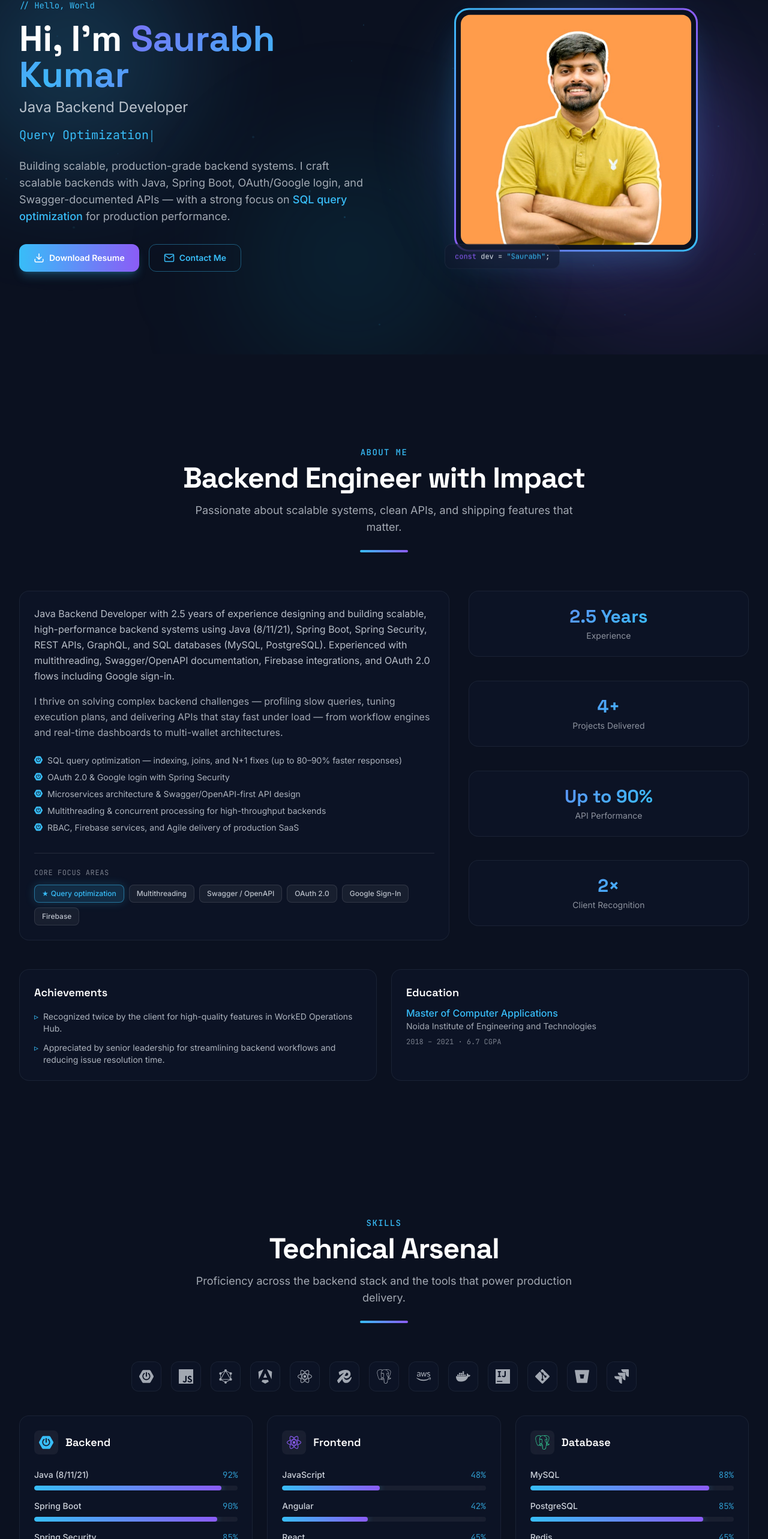
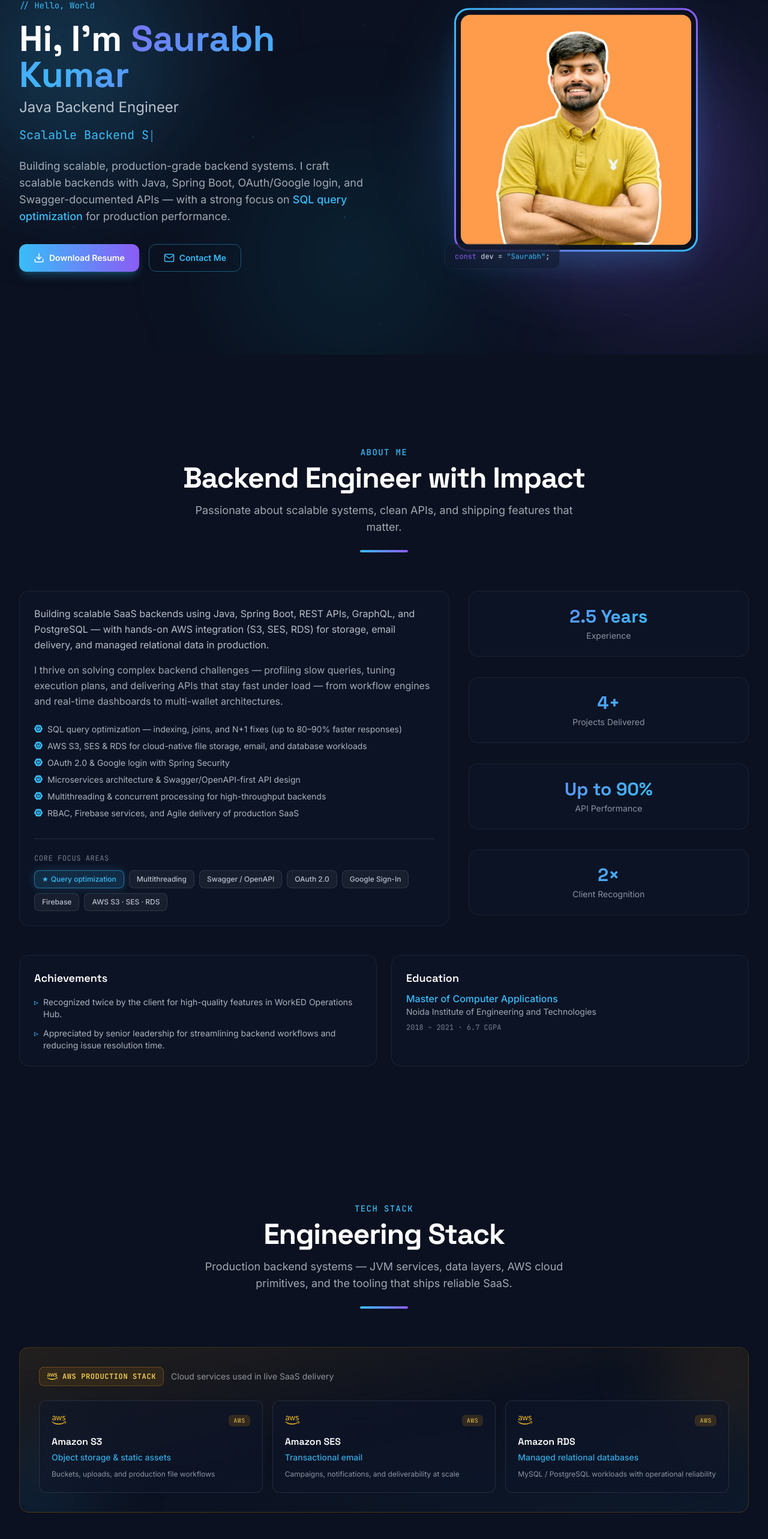
Before and after one commit to kumarsaurabhsingh475-cloud/portfolio, a React (Vite) app: page / in a window 1280 px wide. Shown: the part 209-2775 px from the top of the page at 60% size. Built offline with nearby package versions, Linux system fonts and the light colour scheme.

Commit message:
Modernize Skills section with badge chips and AWS stack strip
Drop progress bars; add animated tech badges, AWS S3/SES/RDS cards, and copy updates across Skills and About.

```diff
--- /dev/null
+++ b/src/components/skills/AwsServicesStrip.jsx
@@ -0,0 +1,58 @@
+import { motion } from 'framer-motion';
+import { FaAws } from 'react-icons/fa6';
+import { fadeUp, staggerContainer } from '../../animations/variants';
+import { awsServices } from '../../data/portfolioData';
+
+export default function AwsServicesStrip() {
+  return (
+    <motion.div
+      className="relative mb-12 overflow-hidden rounded-2xl border border-amber-500/20 bg-gradient-to-br from-amber-500/10 via-bg to-accent/5 p-6 md:p-8"
+      initial="hidden"
+      whileInView="visible"
+      viewport={{ once: true, margin: '-40px' }}
+      variants={staggerContainer}
+    >
+      <motion.div
+        className="pointer-events-none absolute -right-20 -top-20 h-56 w-56 rounded-full bg-amber-500/10 blur-3xl"
+        aria-hidden
+      />
+      <motion.div
+        className="pointer-events-none absolute -bottom-16 -left-16 h-48 w-48 rounded-full bg-accent/10 blur-3xl"
+        aria-hidden
+      />
+
+      <motion.div variants={fadeUp} className="relative flex flex-wrap items-center gap-3">
+        <span className="flex items-center gap-2 rounded-lg border border-amber-500/30 bg-amber-500/10 px-3 py-1.5 font-mono text-xs font-semibold uppercase tracking-wider text-amber-300">
+          <FaAws className="text-lg" aria-hidden />
+          AWS Production Stack
+        </span>
+        <span className="text-sm text-text/60">Cloud services used in live SaaS delivery</span>
+      </motion.div>
+
+      <motion.div
+        className="relative mt-6 grid gap-4 sm:grid-cols-3"
+        variants={staggerContainer}
+      >
+        {awsServices.map((service, i) => (
+          <motion.div
+            key={service.id}
+            variants={fadeUp}
+            custom={i}
+            className="group glass rounded-xl border border-white/10 p-5 transition duration-300 hover:border-amber-400/40 hover:shadow-[0_0_30px_rgba(251,191,36,0.12)]"
+            whileHover={{ y: -4 }}
+          >
+            <div className="mb-3 flex items-center justify-between">
+              <FaAws className="text-2xl text-amber-400/90 transition group-hover:scale-110" aria-hidden />
+              <span className="rounded-md bg-amber-500/15 px-2 py-0.5 font-mono text-[10px] uppercase tracking-wider text-amber-300/90">
+                AWS
+              </span>
+            </div>
+            <h4 className="font-display text-base font-semibold text-white">{service.name}</h4>
+            <p className="mt-1 text-sm font-medium text-accent/90">{service.role}</p>
+            <p className="mt-2 text-xs leading-relaxed text-text/60">{service.detail}</p>
+          </motion.div>
+        ))}
+      </motion.div>
+    </motion.div>
+  );
+}
--- /dev/null
+++ b/src/components/skills/SkillCategoryCard.jsx
@@ -0,0 +1,65 @@
+import { motion } from 'framer-motion';
+import { FaAws } from 'react-icons/fa6';
+import { SiGit, SiPostgresql, SiReact, SiSpringboot } from 'react-icons/si';
+import TechBadge from './TechBadge';
+
+const iconMap = {
+  backend: { Icon: SiSpringboot, color: 'text-accent', glow: 'shadow-accent/20' },
+  database: { Icon: SiPostgresql, color: 'text-emerald-400', glow: 'shadow-emerald-500/20' },
+  cloud: { Icon: FaAws, color: 'text-amber-400', glow: 'shadow-amber-500/20' },
+  frontend: { Icon: SiReact, color: 'text-secondary', glow: 'shadow-secondary/20' },
+  tools: { Icon: SiGit, color: 'text-pink-400', glow: 'shadow-pink-500/20' },
+};
+
+const isAwsItem = (name) => name.startsWith('AWS ');
+
+export default function SkillCategoryCard({ categoryKey, category, index }) {
+  const meta = iconMap[categoryKey] ?? iconMap.backend;
+  const { Icon } = meta;
+
+  const header = (
+    <motion.div className="relative mb-5 flex items-start gap-4">
+      <span
+        className={`flex h-12 w-12 shrink-0 items-center justify-center rounded-xl border border-white/10 bg-white/5 text-2xl ${meta.color} shadow-lg ${meta.glow}`}
+      >
+        <Icon aria-hidden />
+      </span>
+      <motion.div>
+        <h3 className="font-display text-lg font-semibold text-white">{category.label}</h3>
+        <p className="mt-0.5 text-xs text-text/55">{category.tagline}</p>
+      </motion.div>
+    </motion.div>
+  );
+
+  return (
+    <motion.article
+      className="glass group relative h-full overflow-hidden rounded-2xl border border-white/10 p-6 transition duration-500 hover:border-accent/20 hover:shadow-[0_0_40px_rgba(56,189,248,0.08)]"
+      initial={{ opacity: 0, y: 24 }}
+      whileInView={{ opacity: 1, y: 0 }}
+      viewport={{ once: true, margin: '-30px' }}
+      transition={{ duration: 0.5, delay: index * 0.08, ease: [0.22, 1, 0.36, 1] }}
+    >
+      <motion.div
+        className="pointer-events-none absolute -right-8 -top-8 h-32 w-32 rounded-full bg-accent/5 blur-2xl transition group-hover:bg-accent/10"
+        aria-hidden
+      />
+      {header}
+      <motion.div className="relative flex flex-wrap gap-2">
+        {category.items.map((item, i) => (
+          <TechBadge
+            key={item}
+            label={item}
+            index={i}
+            variant={
+              categoryKey === 'cloud' && isAwsItem(item)
+                ? 'aws'
+                : item === 'Query Optimization'
+                  ? 'featured'
+                  : 'default'
+            }
+          />
+        ))}
+      </motion.div>
+    </motion.article>
+  );
+}
--- /dev/null
+++ b/src/components/skills/TechBadge.jsx
@@ -0,0 +1,36 @@
+import { motion } from 'framer-motion';
+
+const accentMap = {
+  default: 'hover:border-accent/40 hover:text-accent hover:shadow-[0_0_20px_rgba(56,189,248,0.15)]',
+  aws: 'hover:border-amber-400/50 hover:text-amber-300 hover:shadow-[0_0_24px_rgba(251,191,36,0.2)]',
+  featured:
+    'border-accent/30 bg-accent/10 text-accent shadow-[0_0_16px_rgba(56,189,248,0.12)]',
+};
+
+export default function TechBadge({ label, variant = 'default', index = 0 }) {
+  const styles = accentMap[variant] ?? accentMap.default;
+
+  return (
+    <motion.span
+      className={`group relative inline-flex items-center gap-2 overflow-hidden rounded-lg border border-white/10 bg-white/[0.04] px-3.5 py-2 font-mono text-xs font-medium text-text/85 backdrop-blur-sm transition-colors duration-300 ${styles} ${
+        variant === 'featured' ? accentMap.featured : ''
+      }`}
+      initial={{ opacity: 0, scale: 0.92, y: 8 }}
+      whileInView={{ opacity: 1, scale: 1, y: 0 }}
+      viewport={{ once: true }}
+      transition={{ duration: 0.35, delay: index * 0.04, ease: [0.22, 1, 0.36, 1] }}
+      whileHover={{ y: -3, scale: 1.03 }}
+    >
+      <span
+        className="pointer-events-none absolute inset-0 opacity-0 transition-opacity duration-300 group-hover:opacity-100"
+        style={{
+          background:
+            'linear-gradient(105deg, transparent 40%, rgba(56,189,248,0.08) 50%, transparent 60%)',
+        }}
+        aria-hidden
+      />
+      <span className="relative h-1.5 w-1.5 shrink-0 rounded-full bg-accent/60 group-hover:bg-accent group-hover:shadow-[0_0_8px_#38bdf8]" />
+      <span className="relative">{label}</span>
+    </motion.span>
+  );
+}
--- a/src/components/ui/SkillBar.jsx
+++ /dev/null
@@ -1,29 +0,0 @@
-import { motion } from 'framer-motion';
-
-export default function SkillBar({ name, level, delay = 0 }) {
-  return (
-    <motion.div
-      className="group"
-      initial={{ opacity: 0, x: -20 }}
-      whileInView={{ opacity: 1, x: 0 }}
-      viewport={{ once: true }}
-      transition={{ delay, duration: 0.4 }}
-    >
-      <motion.div className="mb-2 flex justify-between text-sm">
-        <span className="font-medium text-text/90 group-hover:text-accent transition-colors">
-          {name}
-        </span>
-        <span className="font-mono text-accent/80">{level}%</span>
-      </motion.div>
-      <div className="h-2 overflow-hidden rounded-full bg-white/5">
-        <motion.div
-          className="h-full rounded-full bg-gradient-to-r from-accent to-secondary shadow-[0_0_12px_rgba(56,189,248,0.4)]"
-          initial={{ width: 0 }}
-          whileInView={{ width: `${level}%` }}
-          viewport={{ once: true }}
-          transition={{ duration: 1, delay: delay + 0.2, ease: [0.22, 1, 0.36, 1] }}
-        />
-      </div>
-    </motion.div>
-  );
-}
--- a/src/data/portfolioData.js
+++ b/src/data/portfolioData.js
@@ -4,7 +4,7 @@
 
 export const personal = {
   name: 'Saurabh Kumar',
-  title: 'Java Backend Developer',
+  title: 'Java Backend Engineer',
   tagline: 'Building scalable, production-grade backend systems',
   email: 'kumarsaurabhsingh475@gmail.com',
   phone: '+91 79922 12983',
@@ -19,18 +19,20 @@ export const personal = {
     'https://drive.google.com/file/d/1FmHc3wIDWCocm6wSJnWk__bx1ldPNkg5/view?usp=sharing',
   profileImage: '/profile.png',
   typingRoles: [
-    'Spring Boot APIs',
-    'Query Optimization',
-    'OAuth & Google Login',
-    'Swagger / OpenAPI',
-    'SaaS Backends',
+    'Spring Boot Microservices',
+    'Scalable Backend Systems',
+    'High-Performance APIs',
+    'GraphQL & REST APIs',
+    'RBAC & OAuth Security',
+    'SaaS Platform Development',
   ],
 };
 
 export const about = {
-  summary: `Java Backend Developer with 2.5 years of experience designing and building scalable, high-performance backend systems using Java (8/11/21), Spring Boot, Spring Security, REST APIs, GraphQL, and SQL databases (MySQL, PostgreSQL). Experienced with multithreading, Swagger/OpenAPI documentation, Firebase integrations, and OAuth 2.0 flows including Google sign-in.`,
+  summary: `Building scalable SaaS backends using Java, Spring Boot, REST APIs, GraphQL, and PostgreSQL — with hands-on AWS integration (S3, SES, RDS) for storage, email delivery, and managed relational data in production.`,
   specialization: [
     'SQL query optimization — indexing, joins, and N+1 fixes (up to 80–90% faster responses)',
+    'AWS S3, SES & RDS for cloud-native file storage, email, and database workloads',
     'OAuth 2.0 & Google login with Spring Security',
     'Microservices architecture & Swagger/OpenAPI-first API design',
     'Multithreading & concurrent processing for high-throughput backends',
@@ -44,6 +46,7 @@ export const about = {
     { name: 'OAuth 2.0', featured: false },
     { name: 'Google Sign-In', featured: false },
     { name: 'Firebase', featured: false },
+    { name: 'AWS S3 · SES · RDS', featured: false },
   ],
   passion: `I thrive on solving complex backend challenges — profiling slow queries, tuning execution plans, and delivering APIs that stay fast under load — from workflow engines and real-time dashboards to multi-wallet architectures.`,
   highlights: [
@@ -54,41 +57,72 @@ export const about = {
   ],
 };
 
-export const skills = {
-  backend: [
-    { name: 'Java (8/11/21)', level: 92 },
-    { name: 'Spring Boot', level: 90 },
-    { name: 'Spring Security', level: 85 },
-    { name: 'REST APIs', level: 92 },
-    { name: 'GraphQL', level: 80 },
-    { name: 'JUnit / Mockito', level: 70 },
-  ],
-  frontend: [
-    { name: 'JavaScript', level: 48 },
-    { name: 'Angular', level: 42 },
-    { name: 'React', level: 45 },
-    { name: 'HTML / CSS', level: 50 },
-  ],
-  database: [
-    { name: 'MySQL', level: 88 },
-    { name: 'PostgreSQL', level: 85 },
-    { name: 'Redis', level: 45 },
-    { name: 'Elasticsearch', level: 40 },
-  ],
-  cloud: [
-    { name: 'AWS S3', level: 75 },
-    { name: 'AWS SES', level: 72 },
-    { name: 'DynamoDB', level: 45 },
-    { name: 'Microservices', level: 65 },
-  ],
-  tools: [
-    { name: 'Git / GitHub', level: 90 },
-    { name: 'Bitbucket', level: 85 },
-    { name: 'Jira', level: 80 },
-    { name: 'Maven / Gradle', level: 85 },
-    { name: 'Postman / Swagger', level: 88 },
-    { name: 'IntelliJ IDEA', level: 92 },
-  ],
+/** AWS services — featured strip in Skills section */
+export const awsServices = [
+  {
+    id: 's3',
+    name: 'Amazon S3',
+    role: 'Object storage & static assets',
+    detail: 'Buckets, uploads, and production file workflows',
+  },
+  {
+    id: 'ses',
+    name: 'Amazon SES',
+    role: 'Transactional email',
+    detail: 'Campaigns, notifications, and deliverability at scale',
+  },
+  {
+    id: 'rds',
+    name: 'Amazon RDS',
+    role: 'Managed relational databases',
+    detail: 'MySQL / PostgreSQL workloads with operational reliability',
+  },
+];
+
+/** Skill categories — badge chips only (no percentages) */
+export const skillCategories = {
+  backend: {
+    label: 'Backend Engineering',
+    tagline: 'JVM, APIs & platform core',
+    items: [
+      'Java 8 / 11 / 21',
+      'Spring Boot',
+      'Spring Security',
+      'REST APIs',
+      'GraphQL',
+      'JUnit & Mockito',
+      'Multithreading',
+      'Swagger / OpenAPI',
+    ],
+  },
+  database: {
+    label: 'Data & Persistence',
+    tagline: 'SQL, caching & search',
+    items: ['MySQL', 'PostgreSQL', 'Redis', 'Elasticsearch', 'Query Optimization'],
+  },
+  cloud: {
+    label: 'Cloud & Architecture',
+    tagline: 'AWS & distributed systems',
+    items: ['AWS S3', 'AWS SES', 'AWS RDS', 'Microservices', 'DynamoDB', 'OAuth 2.0'],
+  },
+  frontend: {
+    label: 'Frontend (supporting)',
+    tagline: 'Integration & UI collaboration',
+    items: ['JavaScript', 'Angular', 'React', 'HTML / CSS'],
+  },
+  tools: {
+    label: 'Engineering Toolkit',
+    tagline: 'Delivery & collaboration',
+    items: [
+      'Git / GitHub',
+      'Bitbucket',
+      'Jira',
+      'Maven / Gradle',
+      'Postman',
+      'IntelliJ IDEA',
+      'Firebase',
+    ],
+  },
 };
 
 export const experience = [
@@ -102,6 +136,7 @@ export const experience = [
     tech: [
       'Java 11/17/21',
       'Spring Boot',
+      'AWS S3 · SES · RDS',
       'OAuth / Google',
       'Swagger',
       'Firebase',
--- a/src/sections/Skills.jsx
+++ b/src/sections/Skills.jsx
@@ -14,92 +14,89 @@ import {
   SiRedis,
   SiSpringboot,
 } from 'react-icons/si';
-import { staggerContainer } from '../animations/variants';
-import GlassCard from '../components/ui/GlassCard';
+import AwsServicesStrip from '../components/skills/AwsServicesStrip';
+import SkillCategoryCard from '../components/skills/SkillCategoryCard';
 import SectionHeading from '../components/ui/SectionHeading';
-import SkillBar from '../components/ui/SkillBar';
-import { skills } from '../data/portfolioData';
+import { skillCategories } from '../data/portfolioData';
 
-const categoryMeta = {
-  backend: { label: 'Backend', icon: SiSpringboot, color: 'text-accent' },
-  frontend: { label: 'Frontend', icon: SiReact, color: 'text-secondary' },
-  database: { label: 'Database', icon: SiPostgresql, color: 'text-emerald-400' },
-  cloud: { label: 'Cloud / DevOps', icon: FaAws, color: 'text-amber-400' },
-  tools: { label: 'Tools', icon: SiGit, color: 'text-pink-400' },
-};
+const stackIcons = [
+  { Icon: SiSpringboot, id: 'spring', label: 'Spring' },
+  { Icon: FaAws, id: 'aws', label: 'AWS' },
+  { Icon: SiPostgresql, id: 'postgres', label: 'PostgreSQL' },
+  { Icon: SiGraphql, id: 'graphql', label: 'GraphQL' },
+  { Icon: SiRedis, id: 'redis', label: 'Redis' },
+  { Icon: SiDocker, id: 'docker', label: 'Docker' },
+  { Icon: SiGit, id: 'git', label: 'Git' },
+  { Icon: SiBitbucket, id: 'bitbucket', label: 'Bitbucket' },
+  { Icon: SiJira, id: 'jira', label: 'Jira' },
+  { Icon: SiJavascript, id: 'js', label: 'JS' },
+  { Icon: SiAngular, id: 'angular', label: 'Angular' },
+  { Icon: SiReact, id: 'react', label: 'React' },
+  { Icon: SiIntellijidea, id: 'idea', label: 'IntelliJ' },
+];
 
-const techIcons = [
-  { Icon: SiSpringboot, id: 'spring' },
-  { Icon: SiJavascript, id: 'js' },
-  { Icon: SiGraphql, id: 'graphql' },
-  { Icon: SiAngular, id: 'angular' },
-  { Icon: SiReact, id: 'react' },
-  { Icon: SiRedis, id: 'redis' },
-  { Icon: SiPostgresql, id: 'postgres' },
-  { Icon: FaAws, id: 'aws' },
-  { Icon: SiDocker, id: 'docker' },
-  { Icon: SiIntellijidea, id: 'idea' },
-  { Icon: SiGit, id: 'git' },
-  { Icon: SiBitbucket, id: 'bitbucket' },
-  { Icon: SiJira, id: 'jira' },
-];
+const categoryOrder = ['backend', 'database', 'cloud', 'tools', 'frontend'];
 
 export default function Skills() {
   return (
     <section id="skills" className="relative">
-      <div className="section-padding">
+      <motion.div className="section-padding">
         <SectionHeading
-          tag="Skills"
-          title="Technical Arsenal"
-          subtitle="Proficiency across the backend stack and the tools that power production delivery."
+          tag="Tech Stack"
+          title="Engineering Stack"
+          subtitle="Production backend systems — JVM services, data layers, AWS cloud primitives, and the tooling that ships reliable SaaS."
         />
 
+        <AwsServicesStrip />
+
         <motion.div
-          className="mb-10 flex flex-wrap justify-center gap-4"
+          className="mb-10 flex flex-wrap justify-center gap-3"
+          initial={{ opacity: 0, y: 12 }}
+          whileInView={{ opacity: 1, y: 0 }}
+          viewport={{ once: true }}
+          transition={{ duration: 0.5 }}
+        >
+          {stackIcons.map(({ Icon, id, label }, i) => (
+            <motion.div
+              key={id}
+              className="group flex flex-col items-center gap-2"
+              initial={{ opacity: 0, scale: 0.9 }}
+              whileInView={{ opacity: 1, scale: 1 }}
+              viewport={{ once: true }}
+              transition={{ delay: i * 0.04 }}
+              whileHover={{ y: -6 }}
+            >
+              <span className="glass flex h-12 w-12 items-center justify-center rounded-xl text-xl text-text/70 transition duration-300 group-hover:border-accent/30 group-hover:text-accent group-hover:shadow-[0_0_24px_rgba(56,189,248,0.25)]">
+                <Icon aria-hidden />
+              </span>
+              <span className="font-mono text-[10px] uppercase tracking-wider text-text/45 group-hover:text-text/70">
+                {label}
+              </span>
+            </motion.div>
+          ))}
+        </motion.div>
+
+        <motion.div className="grid gap-6 md:grid-cols-2">
+          {categoryOrder.map((key, index) => (
+            <SkillCategoryCard
+              key={key}
+              categoryKey={key}
+              category={skillCategories[key]}
+              index={index}
+            />
+          ))}
+        </motion.div>
+
+        <motion.p
+          className="mx-auto mt-10 max-w-2xl text-center text-sm leading-relaxed text-text/50"
           initial={{ opacity: 0 }}
           whileInView={{ opacity: 1 }}
           viewport={{ once: true }}
         >
-          {techIcons.map(({ Icon, id }, i) => (
-            <motion.span
-              key={id}
-              className="glass rounded-xl p-3 text-2xl text-text/70 transition hover:text-accent hover:shadow-[0_0_20px_rgba(56,189,248,0.3)]"
-              whileHover={{ scale: 1.15, y: -4 }}
-              transition={{ delay: i * 0.03 }}
-            >
-              <Icon aria-hidden />
-            </motion.span>
-          ))}
-        </motion.div>
-
-        <motion.div
-          className="grid gap-6 md:grid-cols-2 xl:grid-cols-3"
-          variants={staggerContainer}
-          initial="hidden"
-          whileInView="visible"
-          viewport={{ once: true, margin: '-40px' }}
-        >
-          {Object.entries(skills).map(([key, items]) => {
-            const meta = categoryMeta[key];
-            const Icon = meta.icon;
-            return (
-              <GlassCard key={key} className="h-full">
-                <div className="mb-6 flex items-center gap-3">
-                  <span className={`rounded-lg bg-white/5 p-2 text-2xl ${meta.color}`}>
-                    <Icon />
-                  </span>
-                  <h3 className="font-display text-lg font-semibold text-white">{meta.label}</h3>
-                </div>
-                <div className="space-y-4">
-                  {items.map((skill, i) => (
-                    <SkillBar key={skill.name} {...skill} delay={i * 0.05} />
-                  ))}
-                </div>
-              </GlassCard>
-            );
-          })}
-        </motion.div>
-      </div>
+          Depth over buzzwords — backend-first delivery with supporting frontend integration,
+          AWS-managed infrastructure patterns, and a focus on performance in production.
+        </motion.p>
+      </motion.div>
     </section>
   );
 }
```
Also changed, not shown: 2 other files (tests, documents, lock files or other folders).
